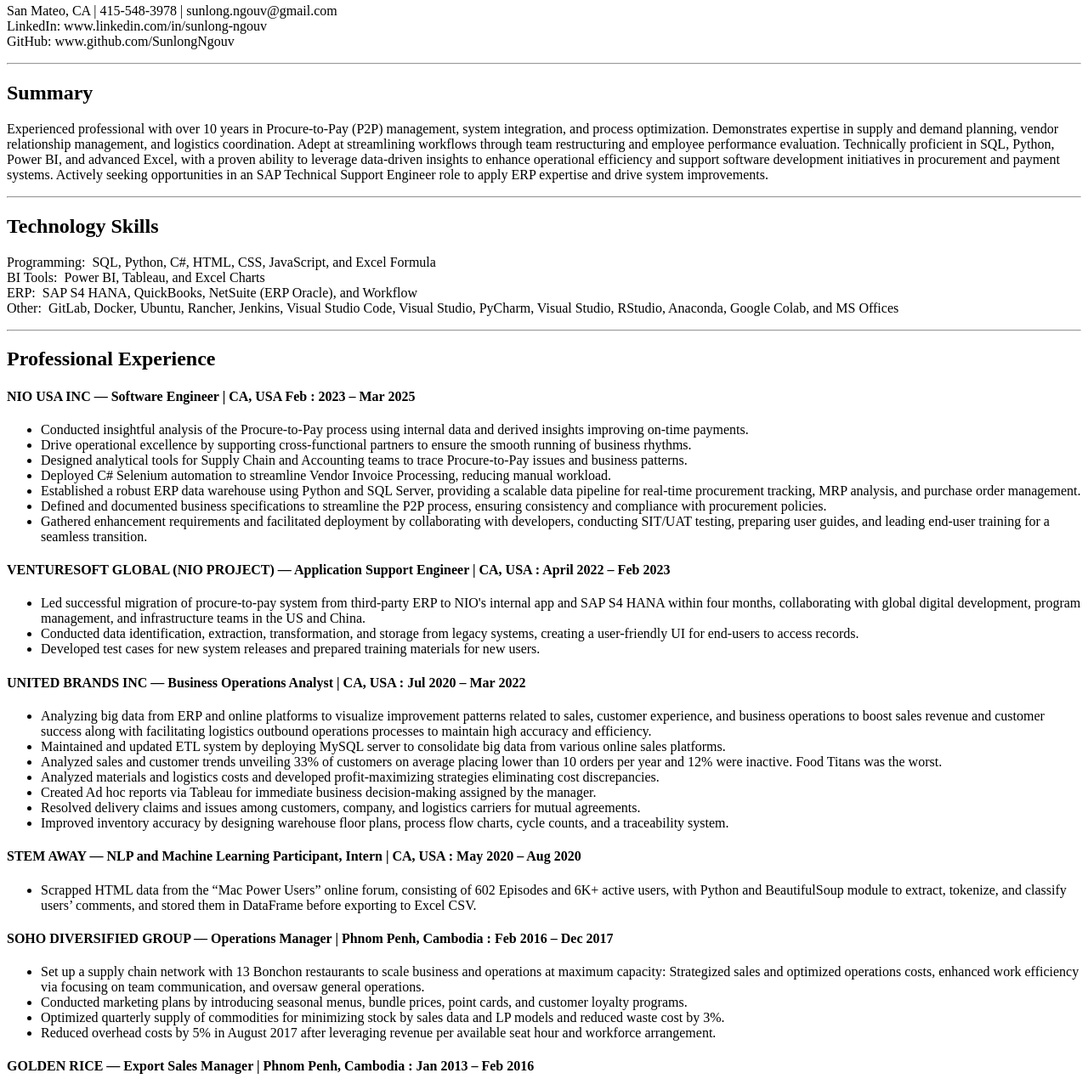
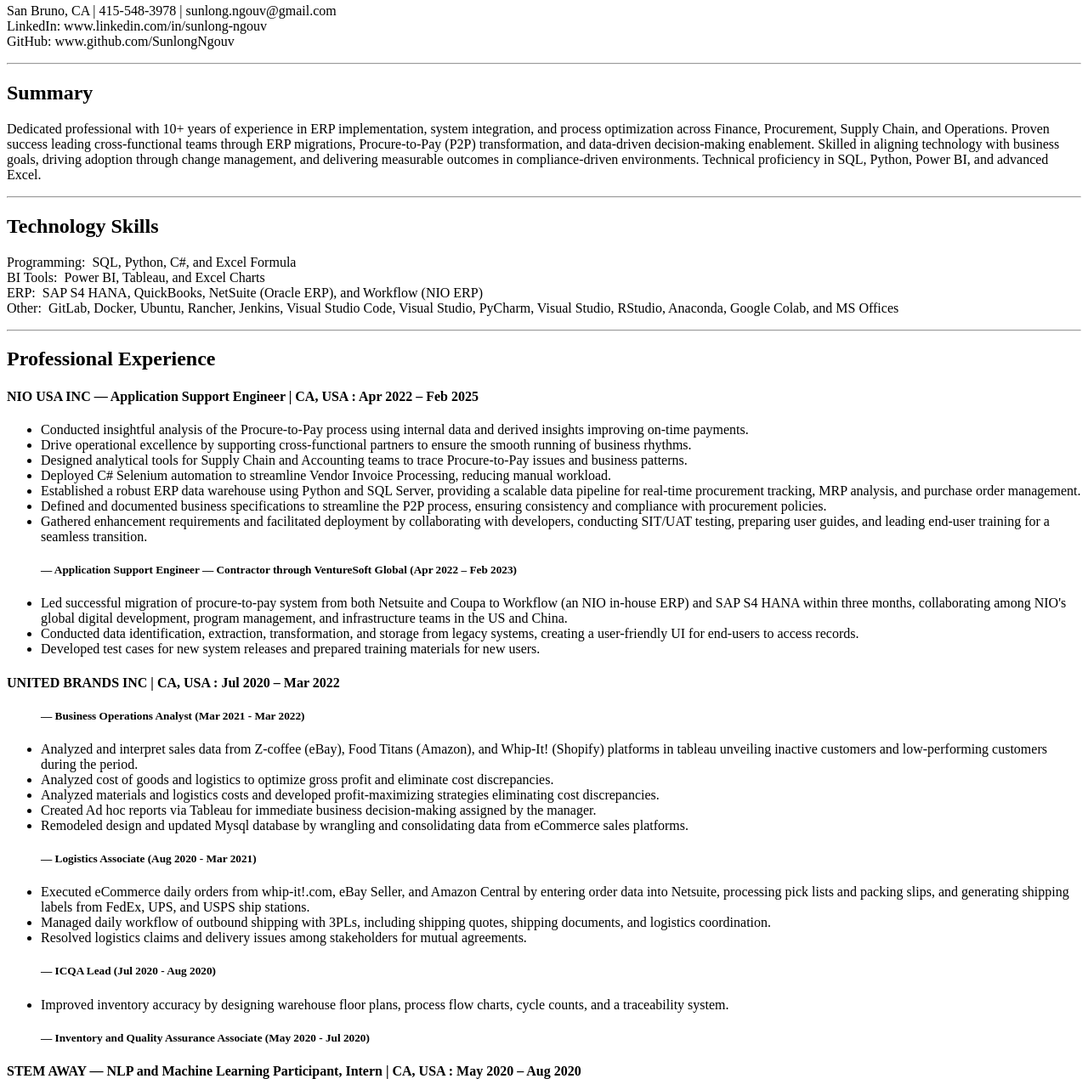
Before and after one commit to SunlongNgouv/My-HTML-Resume, a plain HTML site: page index.html in a window 1280 px wide. Shown: the part 296-1579 px from the top of the page at 85% size. Drawn offline with Linux system fonts and the light colour scheme.

Commit message:
update home address and CV stracture

```diff
--- a/index.html
+++ b/index.html
@@ -8,31 +8,30 @@
 
 <body>
     <h1>Sunlong Ngouv</h1>
-    <img src="./assets/image/Sunlong.png" alt="photo of Sunlong" height="200px" width="150px" />
-    <p> San Mateo, CA | 415-548-3978 | sunlong.ngouv@gmail.com <br>
+    <img src="./assets/image/Sunlong.png" alt="Sunlong's Photo" height="200px" width="150px" />
+    <p> San Bruno, CA | 415-548-3978 | sunlong.ngouv@gmail.com <br>
         LinkedIn: www.linkedin.com/in/sunlong-ngouv <br>
         GitHub: www.github.com/SunlongNgouv <br>
     </p>
     <hr>
 
     <h2>Summary</h2>
-    <p>Experienced professional with over 10 years in Procure-to-Pay (P2P) management, system integration, and process
-        optimization. Demonstrates expertise in supply and demand planning, vendor relationship management, and
-        logistics coordination. Adept at streamlining workflows through team restructuring and employee performance
-        evaluation. Technically proficient in SQL, Python, Power BI, and advanced Excel, with a proven ability to
-        leverage data-driven insights to enhance operational efficiency and support software development initiatives in
-        procurement and payment systems. Actively seeking opportunities in an SAP Technical Support Engineer role to
-        apply ERP expertise and drive system improvements.</p>
+    <p>Dedicated professional with 10+ years of experience in ERP implementation, system integration, and process
+        optimization across Finance, Procurement, Supply Chain, and Operations. Proven success leading cross-functional
+        teams through ERP migrations, Procure-to-Pay (P2P) transformation, and data-driven decision-making enablement.
+        Skilled in aligning technology with business goals, driving adoption through change management, and delivering
+        measurable outcomes in compliance-driven environments. Technical proficiency in SQL, Python, Power BI, and
+        advanced Excel.</p>
     <hr>
     <h2>Technology Skills</h2>
-    <p>Programming: &nbsp;SQL, Python, C#, HTML, CSS, JavaScript, and Excel Formula<br>
+    <p>Programming: &nbsp;SQL, Python, C#, and Excel Formula<br>
         BI Tools: &nbsp;Power BI, Tableau, and Excel Charts<br>
-        ERP: &nbsp;SAP S4 HANA, QuickBooks, NetSuite (ERP Oracle), and Workflow<br>
+        ERP: &nbsp;SAP S4 HANA, QuickBooks, NetSuite (Oracle ERP), and Workflow (NIO ERP)<br>
         Other: &nbsp;GitLab, Docker, Ubuntu, Rancher, Jenkins, Visual Studio Code, Visual Studio, PyCharm, Visual
         Studio, RStudio, Anaconda, Google Colab, and MS Offices</p>
     <hr>
     <h2>Professional Experience</h2>
-    <h4>NIO USA INC — Software Engineer | CA, USA Feb : 2023 – Mar 2025</h4>
+    <h4>NIO USA INC — Application Support Engineer | CA, USA : Apr 2022 – Feb 2025</h4>
     <ul>
         <li>Conducted insightful analysis of the Procure-to-Pay process using internal data and derived insights
             improving on-time payments.</li>
@@ -47,39 +46,39 @@
             compliance with procurement policies.</li>
         <li>Gathered enhancement requirements and facilitated deployment by collaborating with developers, conducting
             SIT/UAT testing, preparing user guides, and leading end-user training for a seamless transition.</li>
-    </ul>
 
-    <h4>VENTURESOFT GLOBAL (NIO PROJECT) — Application Support Engineer | CA, USA : April 2022 – Feb 2023</h4>
-    <ul>
-        <li>Led successful migration of procure-to-pay system from third-party ERP to NIO's internal app and SAP S4 HANA
-            within four months, collaborating with global digital development, program management, and infrastructure
-            teams in
-            the US and China.</li>
+        <h5>— Application Support Engineer — Contractor through VentureSoft Global (Apr 2022 – Feb 2023)</h5>
+        <li>Led successful migration of procure-to-pay system from both Netsuite and Coupa to Workflow (an NIO
+            in-house ERP) and SAP S4 HANA within three months, collaborating among NIO's global digital development,
+            program
+            management, and infrastructure teams in the US and China.</li>
         <li>Conducted data identification, extraction, transformation, and storage from legacy systems, creating a
             user-friendly UI for end-users to access records.</li>
         <li>Developed test cases for new system releases and prepared training materials for new users.</li>
     </ul>
 
-    <h4>UNITED BRANDS INC — Business Operations Analyst | CA, USA : Jul 2020 – Mar 2022</h4>
+    <h4>UNITED BRANDS INC | CA, USA : Jul 2020 – Mar 2022</h4>
     <ul>
-        <li>Analyzing big data from ERP and online platforms to visualize improvement patterns related to sales,
-            customer
-            experience, and business operations to boost sales revenue and customer success along with facilitating
-            logistics
-            outbound operations processes to maintain high accuracy and efficiency.</li>
-        <li>Maintained and updated ETL system by deploying MySQL server to consolidate big data from various online
-            sales
-            platforms.</li>
-        <li>Analyzed sales and customer trends unveiling 33% of customers on average placing lower than 10 orders per
-            year and
-            12% were inactive. Food Titans was the worst.</li>
+        <h5>— Business Operations Analyst (Mar 2021 - Mar 2022)</h5>
+        <li>Analyzed and interpret sales data from Z-coffee (eBay), Food Titans (Amazon), and Whip-It! (Shopify)
+            platforms in tableau unveiling inactive customers and low-performing customers during the period.</li>
+        <li>Analyzed cost of goods and logistics to optimize gross profit and eliminate cost discrepancies.</li>
         <li>Analyzed materials and logistics costs and developed profit-maximizing strategies eliminating cost
             discrepancies.
         <li>Created Ad hoc reports via Tableau for immediate business decision-making assigned by the manager.</li>
-        <li>Resolved delivery claims and issues among customers, company, and logistics carriers for mutual agreements.
-        </li>
+        <li>Remodeled design and updated Mysql database by wrangling and consolidating data from eCommerce sales
+            platforms.</li>
+        <h5>— Logistics Associate (Aug 2020 - Mar 2021)</h5>
+        <li>Executed eCommerce daily orders from whip-it!.com, eBay Seller, and Amazon Central by entering order data
+            into Netsuite, processing pick lists and packing slips, and generating shipping labels from FedEx, UPS, and
+            USPS ship stations.</li>
+        <li>Managed daily workflow of outbound shipping with 3PLs, including shipping quotes, shipping documents, and
+            logistics coordination.</li>
+        <li>Resolved logistics claims and delivery issues among stakeholders for mutual agreements.</li>
+        <h5>— ICQA Lead (Jul 2020 - Aug 2020)</h5>
         <li>Improved inventory accuracy by designing warehouse floor plans, process flow charts, cycle counts, and a
             traceability system.</li>
+        <h5>— Inventory and Quality Assurance Associate (May 2020 - Jul 2020)</h5>
     </ul>
 
     <h4>STEM AWAY — NLP and Machine Learning Participant, Intern | CA, USA : May 2020 – Aug 2020</h4>
@@ -137,10 +136,10 @@
     <hr>
     <h2>Education</h2>
     <h4>Master of Science in Business Analytics : September 2019 – March 2020</h4>
-    <p>HULT INTERNATIONAL BUSINESS SCHOOL— San Francisco, United States</p>
+    <p>HULT INTERNATIONAL BUSINESS SCHOOL — San Francisco, United States</p>
 
     <h4>Master of Business Administration (MBA) : September 2018 – August 2019</h4>
-    <p>HULT INTERNATIONAL BUSINESS SCHOOL— San Francisco, United States</p>
+    <p>HULT INTERNATIONAL BUSINESS SCHOOL — San Francisco, United States</p>
 
     <h4>Bachelor of Business Administration : October 2007 – August 2011</h4>
     <p>NATIONAL UNIVERSITY OF MANAGEMENT — Phnom Penh, Cambodia
@@ -151,9 +150,9 @@
     <hr>
 
     <h2>Additional Information</h2>
-    <p>Work Authorization: &nbsp;<b>Green Card Holder</b>, valid until 05/19/2028<br>
+    <p>Work Authorization: &nbsp; a <b>Green Card Holder</b><br>
         Volunteerism: &nbsp;Mentor for Khmer education at the Nagara Dhamma Temple to build a strong Cambodian US
-        community<br>
+        community in 2019-2020<br>
         Language: &nbsp;English (fluent), Chinese Mandarin (fluent), Khmer (native)
     </p>
 
```
